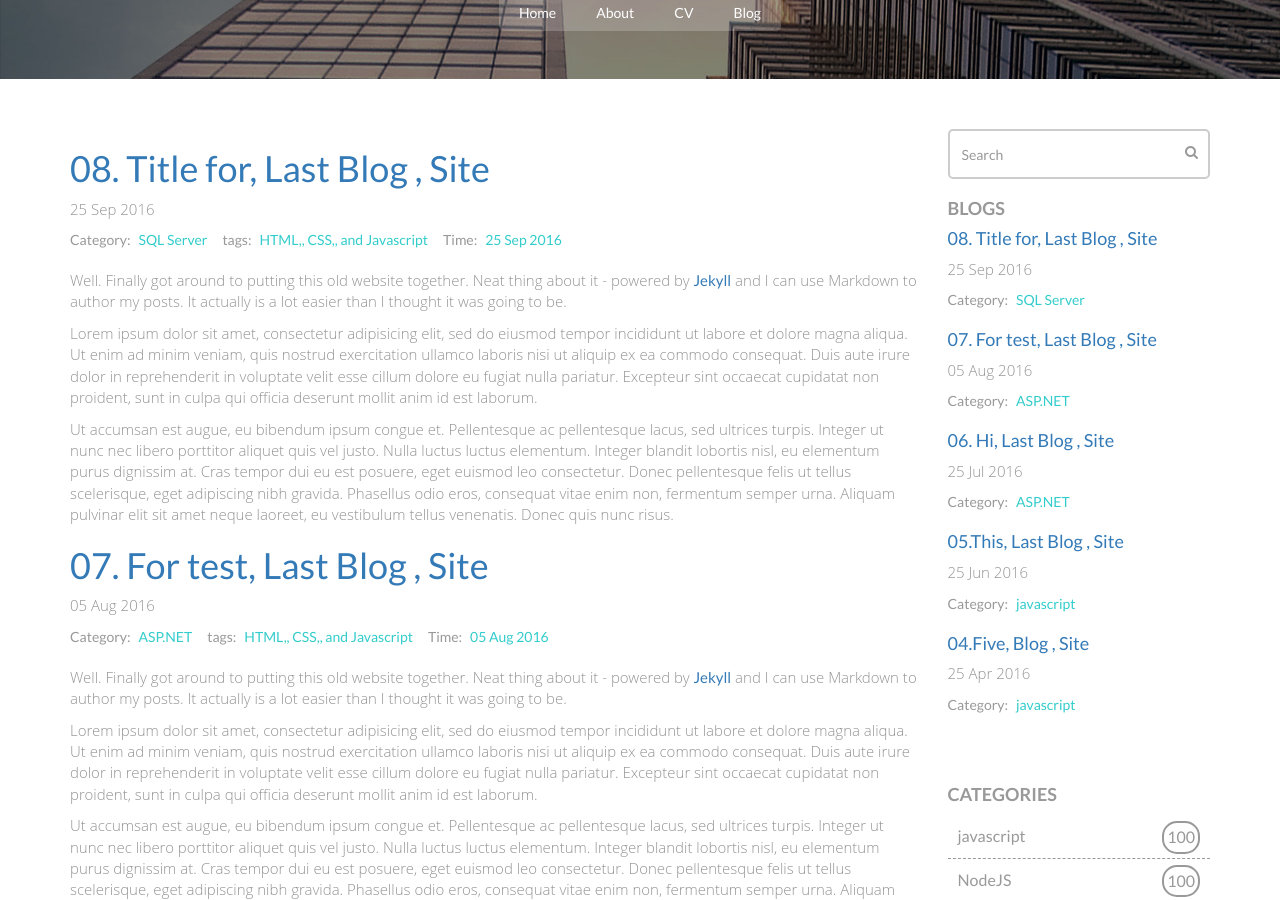
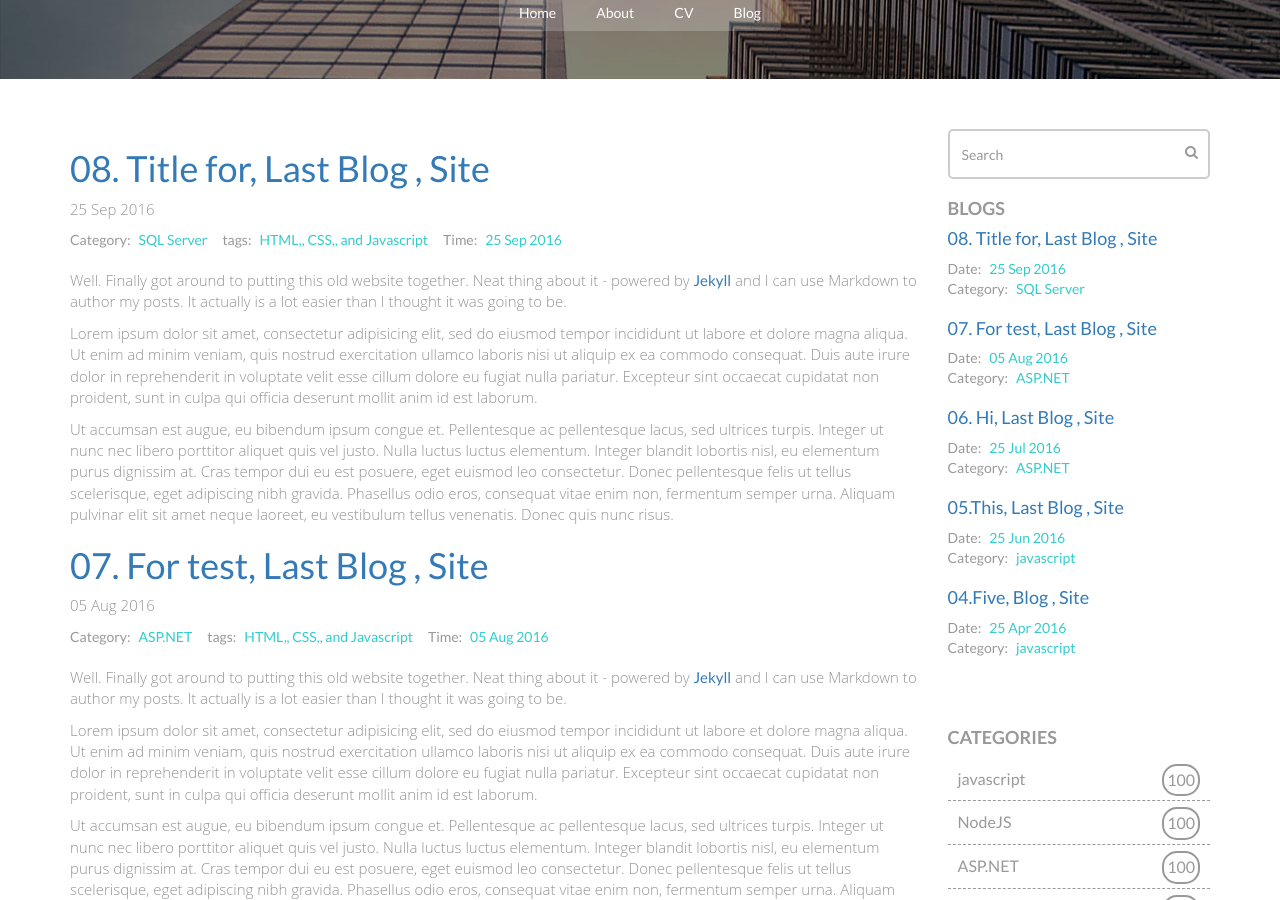
Before and after one commit to malekbenz/malekbenz, a Jekyll site: the page built from index.html, in a window 1280 px wide and 900 px high, scrolled down 281 px. Built offline with Jekyll 4.4.1, drawn with Linux system fonts in a browser that asks for light colours; nearby versions of some CDN libraries; library files that are not in the unit come from our copies; the list of posts is cut into pages by our own code.

Commit message:
some tweaks

```diff
--- a/_includes/sidebar.html
+++ b/_includes/sidebar.html
@@ -17,8 +17,9 @@
 			{% for post in site.posts limit:5 %}
 			<h4><a href="{{ post.url }}">{{ post.title }}</a></h4>
 			<p class="author">
-				<span class="date">{{ post.date | date_to_string }}</span>
+				<!--<span class="date">{{ post.date | date_to_string }}</span>-->
 				<ul class="post-by">
+					<li>Date:<span>{{ post.date | date_to_string }}</span></li>
 					<li>Category:<span>{{post.category}}</span></li>
 				</ul>
 			</p>
@@ -35,16 +36,8 @@
 			<li><a href="#{{ tag[0] | slugify }}">{{ tag[0] }} <span class="count">100</span></a></li>
 			{% endfor %}
 
-			<!--<li><a href="#">JavaScript <span class="count">100</span></a></li>
-			<li><a href="#">ASP.NET <span class="count">50</span></a></li>
-			<li><a href="#">SQL SERVER <span class="count">20</span></a></li>-->
 		</ul>
 
-		<!--<ul class="category">
-			<li><a href="#">JavaScript <span class="count">100</span></a></li>
-			<li><a href="#">ASP.NET <span class="count">50</span></a></li>
-			<li><a href="#">SQL SERVER <span class="count">20</span></a></li>
-		</ul>-->
 	</div>
 
 	<div class="sidebar-text">
@@ -55,9 +48,6 @@
 				<li><a href="#{{ tag[0] | slugify }}"  class="tg-btn">{{ tag[0] }}</a></li>
 				{% endfor %}
 
-			<!--<li><a href="#" class="tg-btn">JavaScript </a></li>
-			<li><a href="#" class="tg-btn">ASP.NET</a></li>
-			<li><a href="#" class="tg-btn">SQL SERVER</a></li>-->
 		</ul>
 
 	</div>
```
